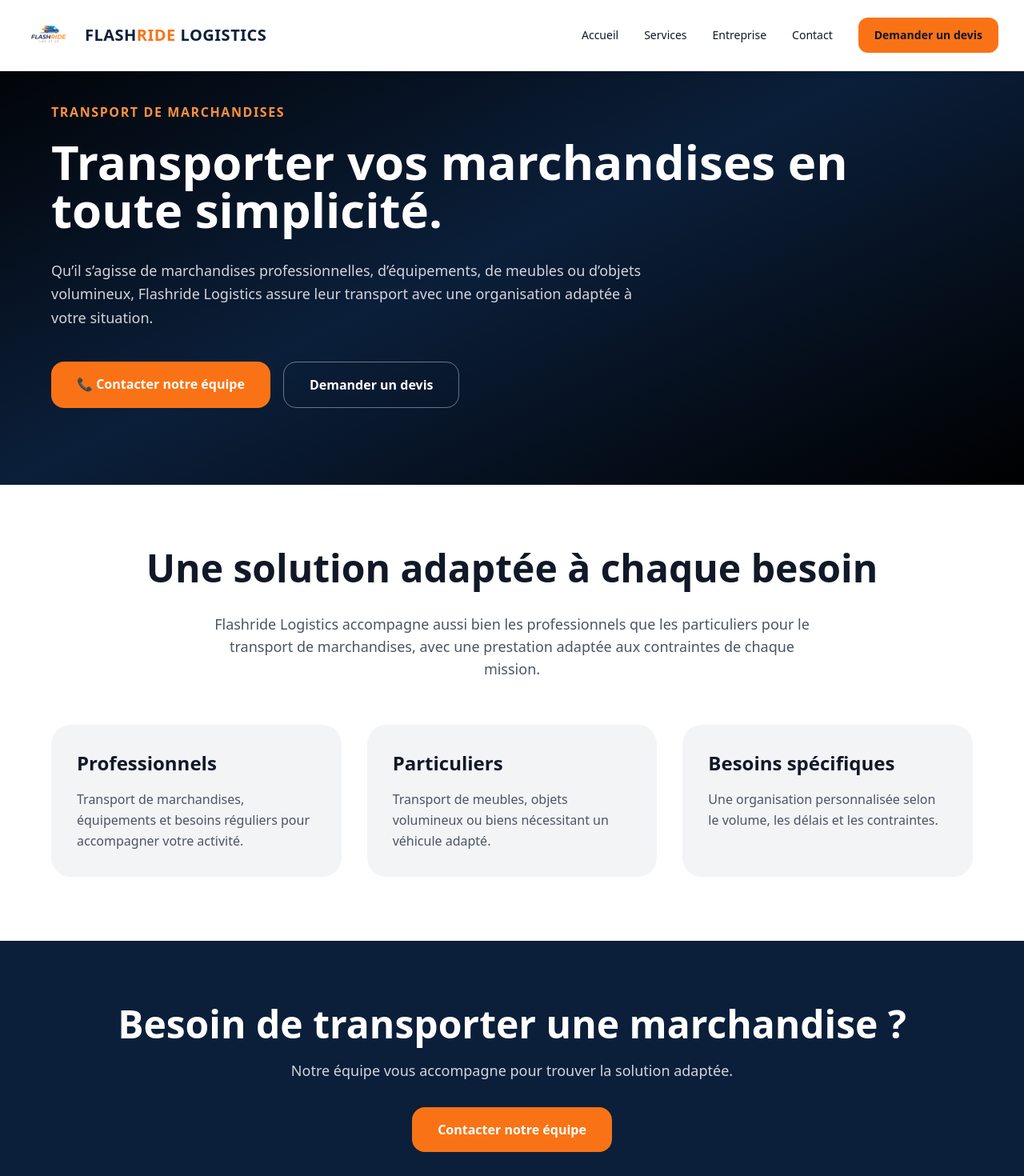
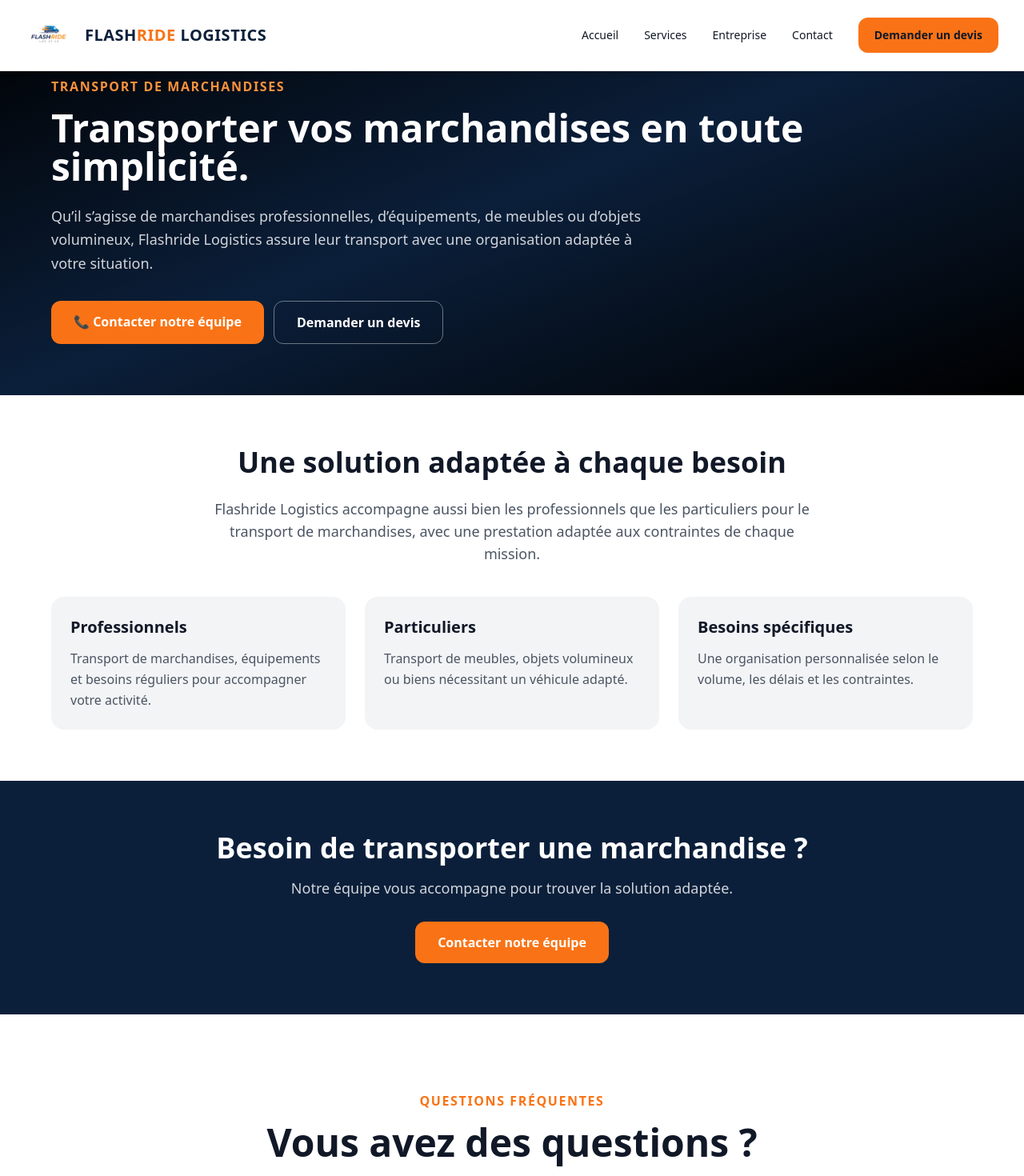
Before and after one commit to jasonvandommele-commits/flashride-logistics, a Next.js app: page /transport-marchandises in a window 1280 px wide. Shown: the top 1470 px of the page at 80% size. Built offline with nearby package versions, Linux system fonts and the light colour scheme.

Commit message:
Update page.jsx

```diff
--- a/app/transport-marchandises/page.jsx
+++ b/app/transport-marchandises/page.jsx
@@ -1,214 +1,151 @@
 "use client";
 
-import { useState } from "react";
 import Footer from "../components/Footer";
 import Navbar from "../components/Navbar";
 import FAQ from "../components/FAQ";
 
-
 export default function TransportMarchandises() {
-
-
   return (
-
     <main className="bg-white text-gray-900 min-h-screen">
 
-
       {/* HEADER */}
-
       <Navbar />
 
-
       {/* HERO */}
-
-      <section className="pt-32 pb-24 px-6 bg-gradient-to-br from-black via-[#0B1F3A] to-black text-white">
-
+      <section className="pt-24 pb-16 px-6 bg-gradient-to-br from-black via-[#0B1F3A] to-black text-white">
 
         <div className="max-w-6xl mx-auto">
-
 
           <p className="text-orange-400 font-bold uppercase tracking-widest">
             TRANSPORT DE MARCHANDISES
           </p>
 
-
-          <h1 className="text-4xl md:text-6xl font-black mt-5 leading-tight">
-
+          <h1 className="text-4xl md:text-5xl font-black mt-4 leading-tight">
             Transporter vos marchandises en toute simplicité.
-
           </h1>
 
-
-          <p className="mt-8 text-gray-300 text-lg max-w-3xl leading-relaxed">
-
+          <p className="mt-6 text-gray-300 text-lg max-w-3xl leading-relaxed">
             Qu’il s’agisse de marchandises professionnelles,
             d’équipements, de meubles ou d’objets volumineux,
             Flashride Logistics assure leur transport avec une
             organisation adaptée à votre situation.
-
           </p>
 
-
-
-          <div className="mt-10 flex flex-wrap gap-4">
-
+          <div className="mt-8 flex flex-wrap gap-3">
 
             <a
               href="tel:0752988155"
-              className="bg-orange-500 px-8 py-4 rounded-2xl font-bold"
+              className="bg-orange-500 px-7 py-3.5 rounded-xl font-bold hover:bg-orange-600 transition"
             >
               📞 Contacter notre équipe
             </a>
 
-
             <a
               href="/#devis"
-              className="border border-white/40 px-8 py-4 rounded-2xl font-bold"
+              className="border border-white/40 px-7 py-3.5 rounded-xl font-bold hover:bg-white hover:text-black transition"
             >
               Demander un devis
             </a>
 
+          </div>
 
         </div>
 
+      </section>
+
+      {/* CONTENU */}
+      <section className="py-16 px-6">
+
+        <div className="max-w-6xl mx-auto">
+
+          <h2 className="text-3xl md:text-4xl font-black text-center">
+            Une solution adaptée à chaque besoin
+          </h2>
+
+          <p className="mt-6 text-gray-600 text-lg text-center max-w-3xl mx-auto">
+            Flashride Logistics accompagne aussi bien les professionnels
+            que les particuliers pour le transport de marchandises,
+            avec une prestation adaptée aux contraintes de chaque mission.
+          </p>
+
+          <div className="grid md:grid-cols-3 gap-6 mt-10">
+
+            {[
+              {
+                title: "Professionnels",
+                text: "Transport de marchandises, équipements et besoins réguliers pour accompagner votre activité."
+              },
+              {
+                title: "Particuliers",
+                text: "Transport de meubles, objets volumineux ou biens nécessitant un véhicule adapté."
+              },
+              {
+                title: "Besoins spécifiques",
+                text: "Une organisation personnalisée selon le volume, les délais et les contraintes."
+              }
+            ].map((item, index) => (
+
+              <div
+                key={index}
+                className="bg-gray-100 rounded-2xl p-6"
+              >
+
+                <h3 className="text-xl font-bold">
+                  {item.title}
+                </h3>
+
+                <p className="mt-3 text-gray-600 leading-relaxed">
+                  {item.text}
+                </p>
 
               </div>
 
+            ))}
+
+          </div>
+
+        </div>
 
       </section>
 
+      {/* CTA */}
+      <section className="py-16 px-6 bg-[#0B1F3A] text-white text-center">
 
-
-
-
-      {/* CONTENU */}
-
-      <section className="py-20 px-6">
-
-
-        <div className="max-w-6xl mx-auto">
-
-
-          <h2 className="text-3xl md:text-5xl font-black text-center">
-
-            Une solution adaptée à chaque besoin
-
+        <h2 className="text-3xl md:text-4xl font-black">
+          Besoin de transporter une marchandise ?
         </h2>
 
-
-          <p className="mt-8 text-gray-600 text-lg text-center max-w-3xl mx-auto">
-
-            Flashride Logistics accompagne aussi bien les professionnels
-            que les particuliers pour le transport de marchandises,
-            avec une prestation adaptée aux contraintes de chaque mission.
-
-          </p>
-
-
-
-
-          <div className="grid md:grid-cols-3 gap-8 mt-14">
-
-
-            {[
-              {
-                title:"Professionnels",
-                text:"Transport de marchandises, équipements et besoins réguliers pour accompagner votre activité."
-              },
-              {
-                title:"Particuliers",
-                text:"Transport de meubles, objets volumineux ou biens nécessitant un véhicule adapté."
-              },
-              {
-                title:"Besoins spécifiques",
-                text:"Une organisation personnalisée selon le volume, les délais et les contraintes."
-              }
-            ].map((item,index)=>(
-
-
-              <div
-                key={index}
-                className="bg-gray-100 rounded-3xl p-8"
-              >
-
-                <h3 className="text-2xl font-bold">
-                  {item.title}
-                </h3>
-
-
-                <p className="mt-4 text-gray-600 leading-relaxed">
-                  {item.text}
-                </p>
-
-
-              </div>
-
-
-            ))}
-
-
-          </div>
-
-
-        </div>
-
-
-      </section>
-
-
-
-
-
-      {/* CTA */}
-
-      <section className="py-20 px-6 bg-[#0B1F3A] text-white text-center">
-
-
-        <h2 className="text-3xl md:text-5xl font-black">
-
-          Besoin de transporter une marchandise ?
-
-        </h2>
-
-
-        <p className="mt-5 text-gray-300 text-lg">
+        <p className="mt-4 text-gray-300 text-lg">
           Notre équipe vous accompagne pour trouver la solution adaptée.
         </p>
 
-
         <a
           href="tel:0752988155"
-          className="inline-block mt-8 bg-orange-500 px-8 py-4 rounded-2xl font-bold"
+          className="inline-block mt-7 bg-orange-500 px-7 py-3.5 rounded-xl font-bold hover:bg-orange-600 transition"
         >
           Contacter notre équipe
         </a>
 
-
       </section>
 
-
-<FAQ items={[
+      <FAQ
+        items={[
           {
             question: "Quel volume de marchandises pouvez-vous transporter ?",
-    answer: "Du petit colis jusqu'à 20m³ avec hayon, selon le véhicule le plus adapté à votre besoin."
+            answer:
+              "Du petit colis jusqu'à 20m³ avec hayon, selon le véhicule le plus adapté à votre besoin."
           },
           {
             question: "Les marchandises sont-elles assurées pendant le transport ?",
-  answer: "Oui, nos prestations sont couvertes par une assurance transport, dans les conditions et limites prévues par le contrat d'assurance en vigueur."
+            answer:
+              "Oui, nos prestations sont couvertes par une assurance transport, dans les conditions et limites prévues par le contrat d'assurance en vigueur."
           }
-
-]} />
-
-
+        ]}
+      />
 
       {/* FOOTER */}
-
       <Footer />
 
-
-
     </main>
-
   );
-
 }
```
Lines whose indentation alone changed are shown as unchanged.
